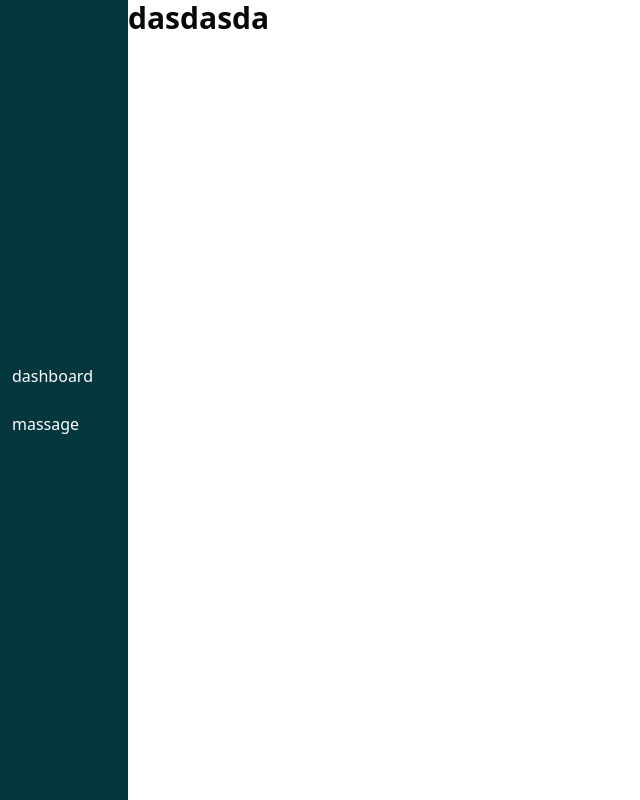
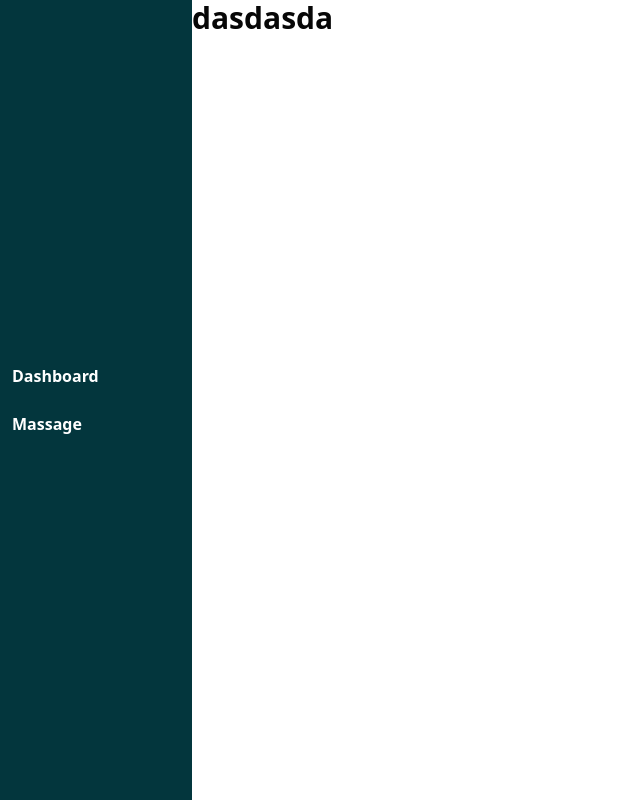
Before and after one commit to spde3289/liveChat-admin, a React (Vite) app: page / in a window 1280 px wide. Shown: the whole page, without its empty margins (0-640 px from the left). Built offline with nearby package versions, Linux system fonts and the light colour scheme.

Commit message:
feat: 404 페이지 생성

```diff
--- a/src/component/RootLayout/Sidebar.tsx
+++ b/src/component/RootLayout/Sidebar.tsx
@@ -4,13 +4,13 @@ import { Paths } from "@/routes";
 const SideBar = () => {
   return (
     <>
-      <nav className="w-32 h-screen inline-block bg-base text-white">
-        <ul className="text-white *:m-3 flex flex-col h-full justify-center">
+      <nav className="w-48 h-screen inline-block bg-base text-white">
+        <ul className="text-white *:m-3 flex flex-col h-full justify-center font-extrabold">
           <li className="">
-            <Link to={Paths.dashboard}>dashboard </Link>
+            <Link to={Paths.dashboard}>Dashboard</Link>
           </li>
           <li className="">
-            <Link to={Paths.massage}>massage </Link>
+            <Link to={Paths.massage}>Massage </Link>
           </li>
         </ul>
       </nav>
--- /dev/null
+++ b/src/routes/NotFound.tsx
@@ -0,0 +1,10 @@
+const NotFound = () => {
+  return (
+    <div>
+      <div>404</div>
+      404 유효하지 않은 페이지 경로 입니다.
+    </div>
+  );
+};
+
+export default NotFound;
--- a/src/routes/router.tsx
+++ b/src/routes/router.tsx
@@ -5,12 +5,13 @@ import HomePage from "./home";
 import DashboardPage from "./dashBoard";
 import MassagePage from "./massage";
 import RootLayout from "@/component/RootLayout/rootLayout";
-
+import NotFound from "./NotFound";
 
 const router = createBrowserRouter([
   {
     path: Paths.Home,
     element: <RootLayout />,
+    errorElement: <NotFound />,
     children: [
       {
         path: "",
@@ -29,5 +30,5 @@ const router = createBrowserRouter([
 ]);
 
 export const CreateRouterProvider: any = () => (
-   <RouterProvider router={router} />
+  <RouterProvider router={router} />
 );
```
